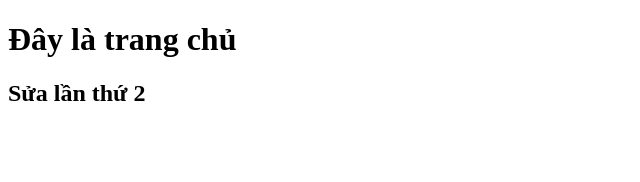
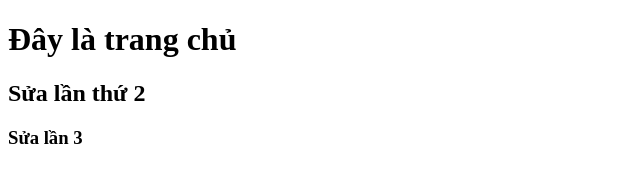
Before and after one commit to minhhquan0456/duan6, a plain HTML site: page index.html in a window 1280 px wide. Shown: the whole page, without its empty margins (0-640 px from the left). Drawn offline with Linux system fonts and the light colour scheme.

Commit message:
sửa code lần 3

```diff
--- a/index.html
+++ b/index.html
@@ -8,5 +8,6 @@
   <body>
     <h1>Đây là trang chủ</h1>
     <h2>Sửa lần thứ 2</h2>
+    <h3>Sửa lần 3</h3>
   </body>
 </html>
```
